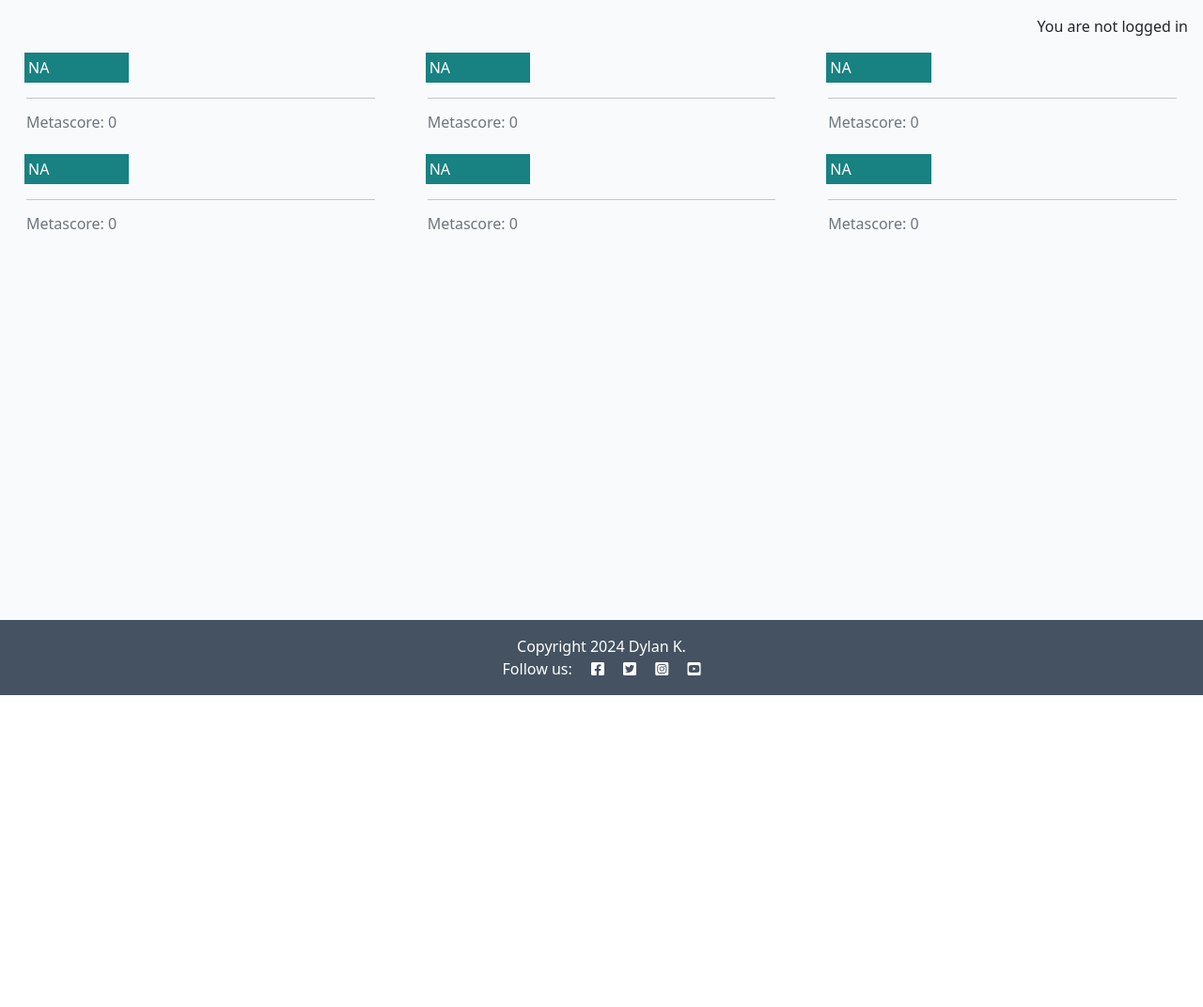
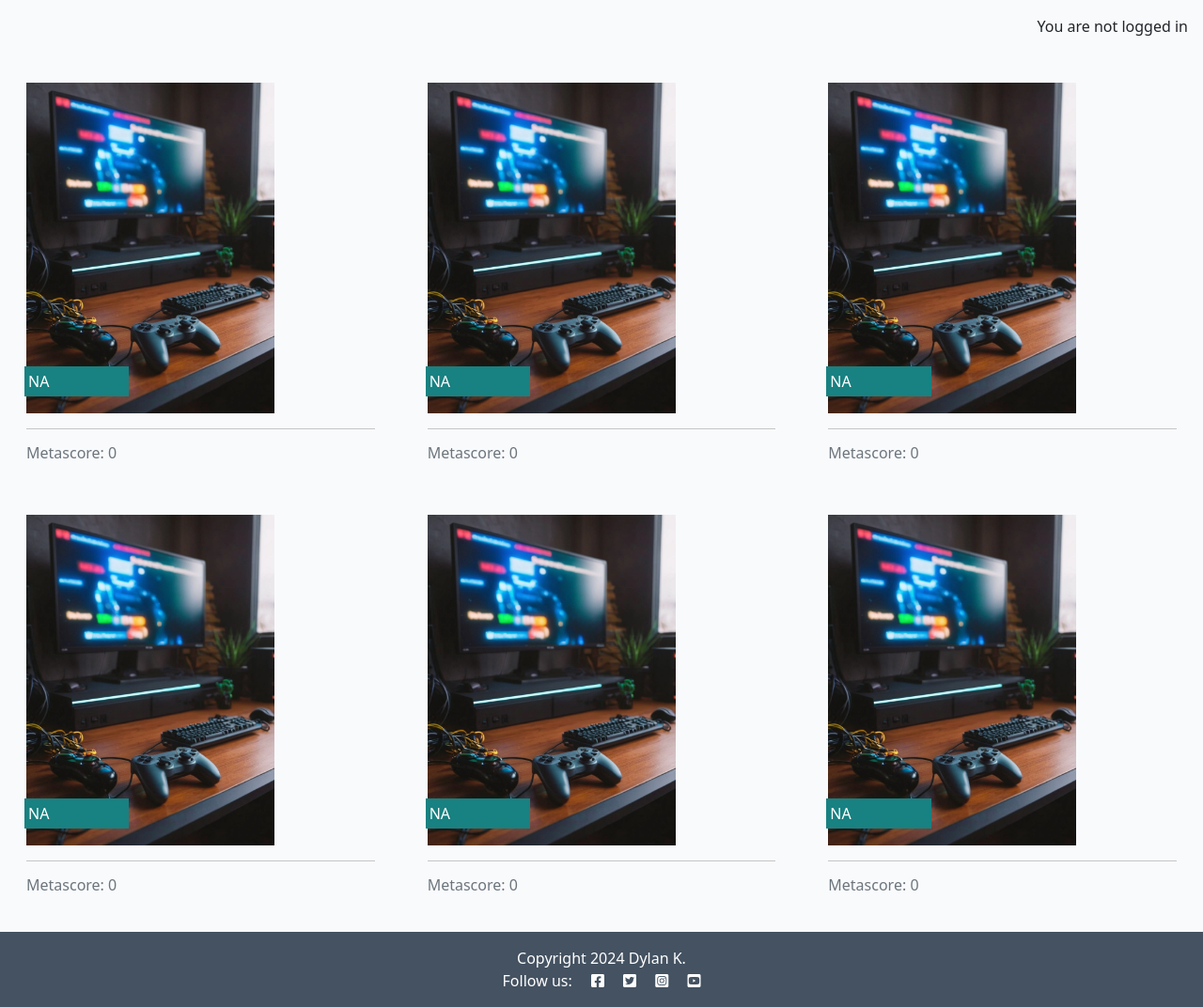
Before and after one commit to isThatAFife/CI_PP4, a Django app: page / in a window 1280 px wide. Shown: the part 60-1132 px from the top of the page at 94% size. Before the commit the page ends 800 px from the top, so only its background shows below. Run offline with Django 4.2, Linux system fonts and the light colour scheme; data comes from the database, SQL or seed files in the repository; data that the repository does not hold is empty.

Commit message:
set default cover art

```diff
--- a/gamebox/settings.py
+++ b/gamebox/settings.py
@@ -28,7 +28,7 @@ TEMPLATES_DIR = os.path.join(BASE_DIR, 'templates')
 SECRET_KEY = os.environ.get("SECRET_KEY")
 
 # SECURITY WARNING: don't run with debug turned on in production!
-DEBUG = True
+DEBUG = False
 
 ALLOWED_HOSTS = ["127.0.0.1", ".herokuapp.com"]
 
--- a/gamelibrary/templates/gamelibrary/index.html
+++ b/gamelibrary/templates/gamelibrary/index.html
@@ -1,4 +1,5 @@
 {% extends "base.html" %}
+{% load static %}
 
 {% block content %}
 
@@ -16,7 +17,9 @@
                             <div class="image-container">
                                 {% if game.cover_url %}
                                 <img src="{{ game.cover_url }}" alt="{{ game.title }} cover">
-                            {% endif %}
+                                {% else %}
+                <img src="{% static 'images/default.webp' %}" class="game-cover" alt="{{ game.title }} default cover">
+            {% endif %}
                                 <div class="image-flash">
                                     <p class="author">{{ game.console }}</p>
                                 </div>
--- a/gamelibrary/views.py
+++ b/gamelibrary/views.py
@@ -28,7 +28,7 @@ def igdb_request(endpoint, query, access_token, client_id):
 
 
 class GameList(generic.ListView):
-    queryset = Game.objects.all().order_by('-metascore')
+    queryset = Game.objects.all().order_by('slug')
     template_name = "gamelibrary/index.html"
     paginate_by = 6
 
@@ -56,7 +56,7 @@ class GameList(generic.ListView):
 
 
 def game_detail(request, slug):
-    queryset = Game.objects.all().order_by('-metascore')
+    queryset = Game.objects.all().order_by('slug')
     game = get_object_or_404(queryset, slug=slug)
 
     # Fetch cover from IGDB
--- a/static/css/style.css
+++ b/static/css/style.css
@@ -159,3 +159,11 @@ body {
 .approval {
     color: rgb(222, 146, 168);
 }
+
+/* cover art */
+
+.game-cover {
+    width: 264px;
+    height: 352px;
+    object-fit: cover;
+}
```
